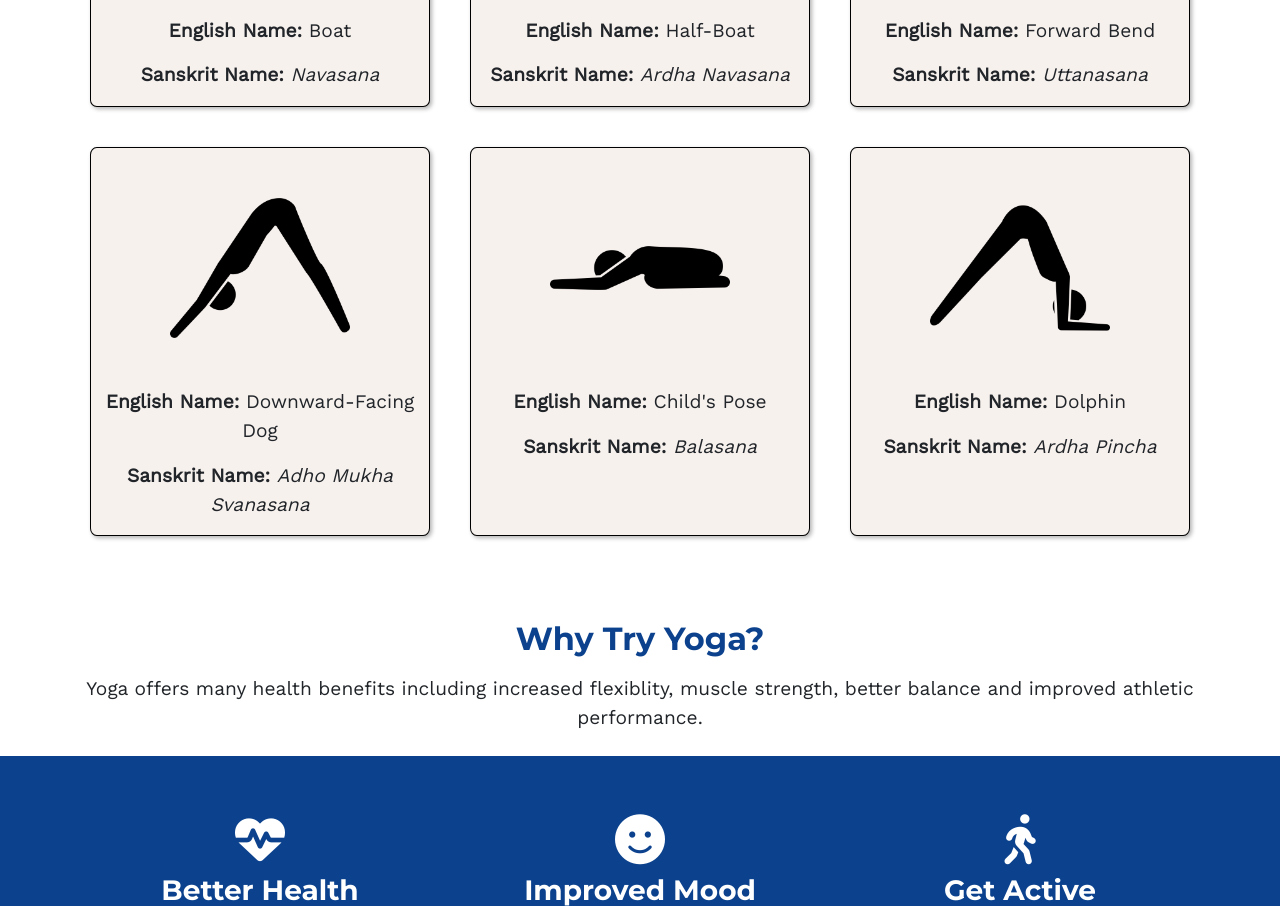
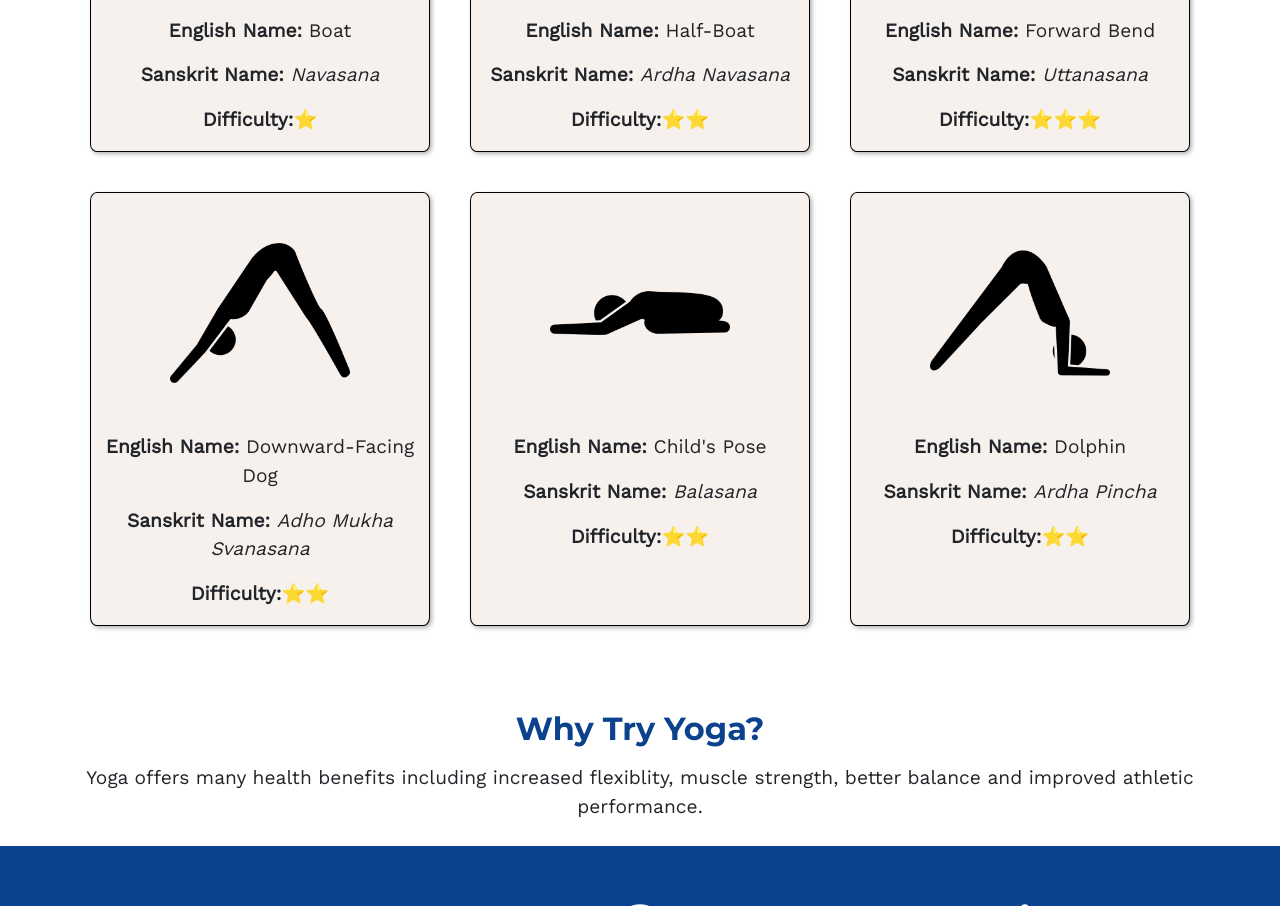
Before and after one commit to J-brownb/AWAD-Assignment-Yoga-Website, a website: page index.html in a window 1280 px wide. Shown: the part 942-1848 px from the top of the page. Drawn offline with nearby package versions, Linux system fonts and the light colour scheme.

Commit message:
Add Difficulty Stars

```diff
--- a/index.html
+++ b/index.html
@@ -110,18 +110,22 @@
         <br>
         <p><strong>English Name:</strong> Boat</p>
         <p><strong>Sanskrit Name:</strong> <i>Navasana</i></p>
+        <p><strong>Difficulty:</strong>⭐</p>
       </div>
       <div class="col-lg results">
         <img src="/images/Half Boat (1).png" alt="yoga half boat pose" width="200" height="200">
         <br>
         <p><strong>English Name:</strong> Half-Boat</p>
        <p><strong>Sanskrit Name:</strong> <i>Ardha Navasana</i></p>
+       <p><strong>Difficulty:</strong>⭐⭐</p>
       </div>
       <div class="col-lg results">
         <img src="/images/Forward Bend (1).png" alt="yoga forward bend pose" width="200" height="200">
         <br>
         <p><strong>English Name:</strong> Forward Bend</p>
         <p><strong>Sanskrit Name:</strong> <i>Uttanasana</i></p>
+        <p><strong>Difficulty:</strong>⭐⭐⭐</p>
+
       </div>
     </div>
     <div class="row pb-5">
@@ -130,18 +134,21 @@
         <br>
         <p><strong>English Name:</strong> Downward-Facing Dog</p>
         <p><strong>Sanskrit Name:</strong> <i>Adho Mukha Svanasana</i></p>
+        <p><strong>Difficulty:</strong>⭐⭐</p>
       </div>
       <div class="col-lg results">
         <img src="/images/Childs Pose (1).png" alt="yoga child's pose" width="200" height="200">
         <br>
         <p><strong>English Name:</strong> Child's Pose</p>
         <p><strong>Sanskrit Name:</strong> <i>Balasana</i></p>
+        <p><strong>Difficulty:</strong>⭐⭐</p>
       </div>
       <div class="col-lg results">
         <img src="/images/Dolphin (1).png" alt="yoga dolphin pose" width="200" height="200">
         <br>
         <p><strong>English Name:</strong> Dolphin</p>
         <p><strong>Sanskrit Name:</strong> <i>Ardha Pincha</i></p>
+        <p><strong>Difficulty:</strong>⭐⭐</p>
       </div>
     </div>
   </div>
```
